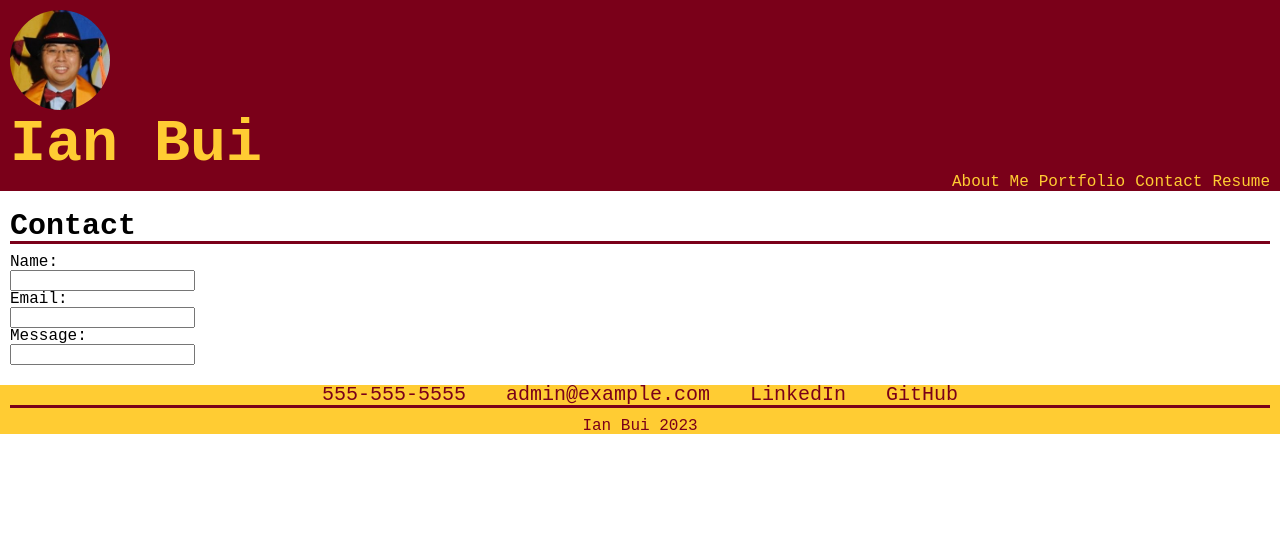
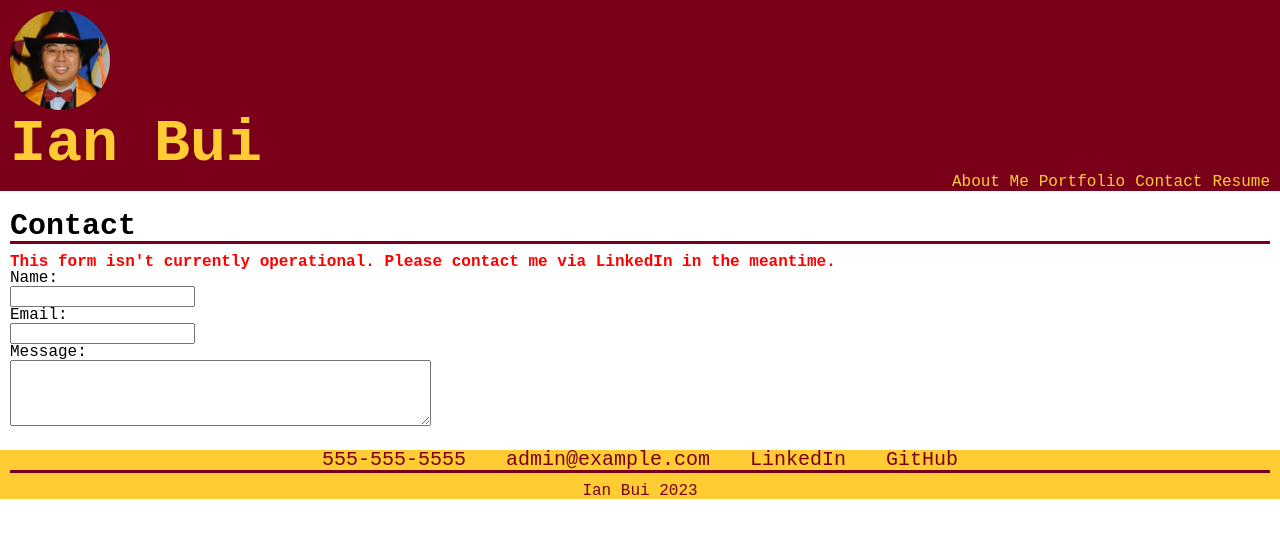
Before and after one commit to thinkbui/umn-edx-react-portfolio, a React (Create React App) app: page / in a window 1280 px wide. Both pictures are taken after a click on the link "Contact". Shown: the top 538 px of the page. Built offline with nearby package versions, Linux system fonts and the light colour scheme.

Commit message:
Added warn text and updated message to textarea

```diff
--- a/src/components/Main/Contact.js
+++ b/src/components/Main/Contact.js
@@ -39,16 +39,19 @@ function Contact(props) {
       </div>
       <div>
         <div className="content">
+          <div className="form_warn">
+            This form isn't currently operational.  Please contact me via LinkedIn in the meantime.
+          </div>
           <form>
             <div>
-              <label for="name">Name:</label>
+              <label>Name:</label>
             </div>
             <div>
               <input type="text" id="form_name" name="name" onBlur={() => name_presence()}></input>
               <span className="form_warn">{namePresence ? "" : "Required"}</span>
             </div>
             <div>
-              <label for="email">Email:</label>
+              <label>Email:</label>
             </div>
             <div>
               <input type="text" id="form_email" name="email" onBlur={() => email_presence()}></input>
@@ -58,7 +61,7 @@ function Contact(props) {
               <label>Message:</label>
             </div>
             <div>
-              <input type="text" id="form_message" name="message"></input>
+              <textarea id="form_message" name="message" rows="4" cols="50"></textarea>
             </div>
           </form>
         </div>
```
